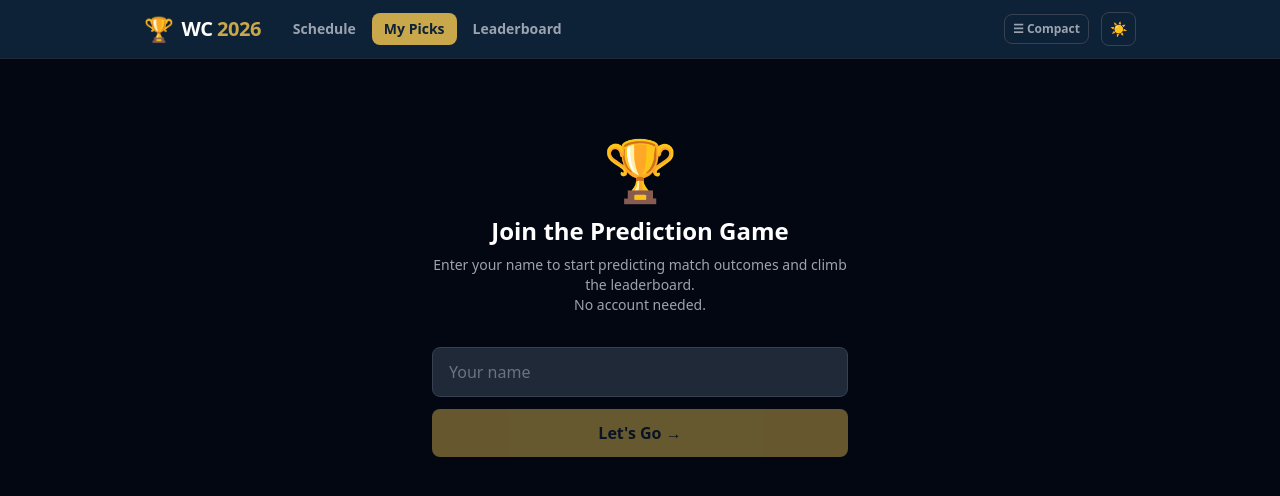
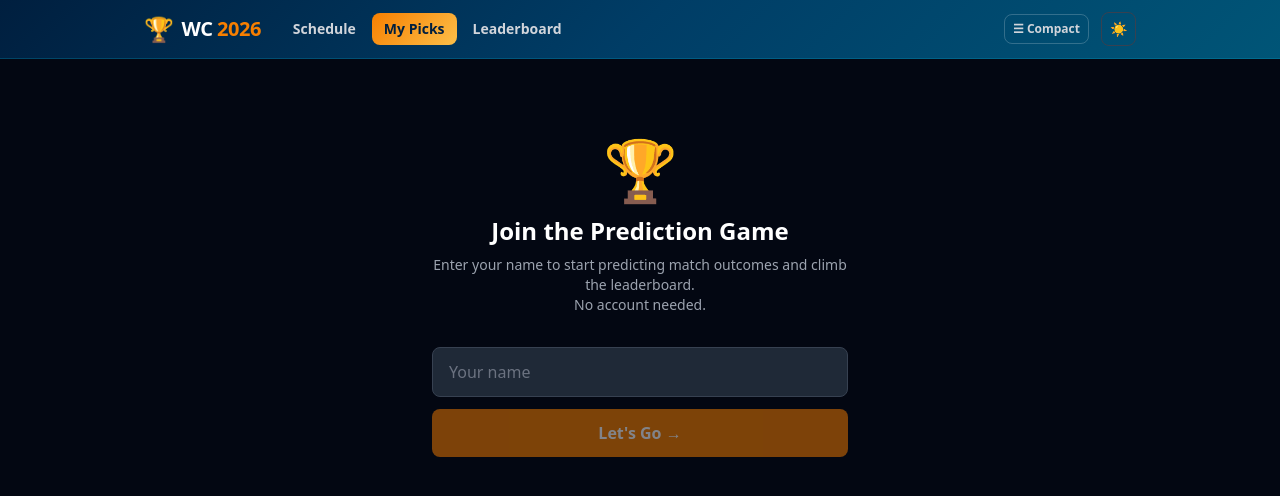
Before and after one commit to d33par-76/worldcup-predictor, a React (Vite) app: page /predict in a window 1280 px wide. Shown: the top 496 px of the page. Built offline with nearby package versions, Linux system fonts and the light colour scheme.

Commit message:
Apply Ocean Teal + Amber palette with gradient header

```diff
--- a/src/components/Header.jsx
+++ b/src/components/Header.jsx
@@ -12,7 +12,7 @@ export default function Header({ userName }) {
   const { compact, setCompact, theme, toggleTheme } = useAppContext()
 
   return (
-    <header className="bg-fifa-dark border-b border-gray-800 dark:border-gray-800 sticky top-0 z-50">
+    <header className="sticky top-0 z-50">
       <div className="max-w-5xl mx-auto px-4 py-3 flex items-center gap-3">
         <Link to="/" className="flex items-center gap-2 font-black text-xl tracking-tight mr-2">
           <span className="text-2xl">🏆</span>
@@ -26,8 +26,8 @@ export default function Header({ userName }) {
               to={to}
               className={`px-3 py-1.5 rounded-lg transition-colors ${
                 pathname === to
-                  ? 'bg-fifa-gold text-fifa-dark'
-                  : 'text-gray-400 hover:text-white hover:bg-gray-800'
+                  ? 'nav-active'
+                  : 'text-gray-300 hover:text-white hover:bg-white/10'
               }`}
             >
               {label}
@@ -42,7 +42,7 @@ export default function Header({ userName }) {
           className={`px-2 py-1.5 rounded-lg text-xs font-bold border transition-colors ${
             compact
               ? 'bg-fifa-gold text-fifa-dark border-fifa-gold'
-              : 'border-gray-700 text-gray-400 hover:border-gray-500 hover:text-white'
+              : 'border-white/20 text-gray-300 hover:border-fifa-teal hover:text-white'
           }`}
         >
           {compact ? '⊞ Full' : '☰ Compact'}
@@ -59,7 +59,7 @@ export default function Header({ userName }) {
       </div>
 
       {userName && (
-        <div className="bg-fifa-blue/20 border-t border-fifa-blue/30 text-center text-xs text-blue-300 py-1">
+        <div className="bg-fifa-teal/10 border-t border-fifa-teal/20 text-center text-xs text-cyan-300 py-1">
           Playing as <span className="font-bold text-white">{userName}</span>
           &nbsp;·&nbsp;
           <button
--- a/src/data/schedule.js
+++ b/src/data/schedule.js
@@ -187,22 +187,22 @@ export const STAGE_ORDER = [
 ]
 
 export const STAGE_COLORS = {
-  'Group A': 'bg-blue-900 text-blue-200',
-  'Group B': 'bg-blue-900 text-blue-200',
-  'Group C': 'bg-blue-900 text-blue-200',
-  'Group D': 'bg-blue-900 text-blue-200',
-  'Group E': 'bg-blue-900 text-blue-200',
-  'Group F': 'bg-blue-900 text-blue-200',
-  'Group G': 'bg-blue-900 text-blue-200',
-  'Group H': 'bg-blue-900 text-blue-200',
-  'Group I': 'bg-blue-900 text-blue-200',
-  'Group J': 'bg-blue-900 text-blue-200',
-  'Group K': 'bg-blue-900 text-blue-200',
-  'Group L': 'bg-blue-900 text-blue-200',
-  'Round of 32': 'bg-purple-900 text-purple-200',
-  'Round of 16': 'bg-purple-800 text-purple-100',
-  'Quarter-final': 'bg-orange-900 text-orange-200',
-  'Semi-final': 'bg-red-900 text-red-200',
+  'Group A': 'bg-cyan-900/60 text-cyan-200',
+  'Group B': 'bg-cyan-900/60 text-cyan-200',
+  'Group C': 'bg-cyan-900/60 text-cyan-200',
+  'Group D': 'bg-cyan-900/60 text-cyan-200',
+  'Group E': 'bg-cyan-900/60 text-cyan-200',
+  'Group F': 'bg-cyan-900/60 text-cyan-200',
+  'Group G': 'bg-cyan-900/60 text-cyan-200',
+  'Group H': 'bg-cyan-900/60 text-cyan-200',
+  'Group I': 'bg-cyan-900/60 text-cyan-200',
+  'Group J': 'bg-cyan-900/60 text-cyan-200',
+  'Group K': 'bg-cyan-900/60 text-cyan-200',
+  'Group L': 'bg-cyan-900/60 text-cyan-200',
+  'Round of 32': 'bg-sky-900/70 text-sky-200',
+  'Round of 16': 'bg-sky-800/70 text-sky-100',
+  'Quarter-final': 'bg-orange-900/70 text-orange-200',
+  'Semi-final': 'bg-amber-900/70 text-amber-200',
   'Third Place': 'bg-gray-700 text-gray-200',
   'Final': 'bg-fifa-gold text-fifa-dark',
 }
--- a/src/index.css
+++ b/src/index.css
@@ -6,27 +6,14 @@
   body {
     @apply bg-gray-950 text-white min-h-screen transition-colors duration-200;
   }
-  .light body, body.light {
-    @apply bg-gray-50 text-gray-900;
-  }
-}
-
-/* Light mode overrides */
-:root.light {
-  --card-bg: #ffffff;
-  --card-border: #e5e7eb;
-}
-:root.dark {
-  --card-bg: #111827;
-  --card-border: #1f2937;
 }
 
 @layer components {
   .btn-primary {
-    @apply bg-fifa-gold hover:bg-yellow-400 text-fifa-dark font-bold py-2 px-4 rounded-lg transition-colors duration-150 disabled:opacity-50 disabled:cursor-not-allowed;
+    @apply bg-fifa-gold hover:bg-amber-400 text-white font-bold py-2 px-4 rounded-lg transition-colors duration-150 disabled:opacity-50 disabled:cursor-not-allowed;
   }
   .btn-secondary {
-    @apply bg-fifa-blue hover:bg-blue-700 text-white font-semibold py-2 px-4 rounded-lg transition-colors duration-150;
+    @apply bg-fifa-blue hover:bg-cyan-700 text-white font-semibold py-2 px-4 rounded-lg transition-colors duration-150;
   }
   .card {
     @apply bg-white dark:bg-gray-900 border border-gray-200 dark:border-gray-800 rounded-xl p-4;
@@ -34,7 +21,41 @@
   .stage-badge {
     @apply text-xs font-bold uppercase tracking-wider px-2 py-0.5 rounded;
   }
-  .page-bg {
-    @apply bg-gray-50 dark:bg-gray-950 min-h-screen transition-colors duration-200;
-  }
 }
+
+/* ── Gradient header ─────────────────────────────────────────────────────── */
+header {
+  background: linear-gradient(135deg, #001f3f 0%, #003d66 50%, #005577 100%);
+  border-bottom: 1px solid rgba(0, 180, 216, 0.25);
+}
+
+/* ── Teal glow on active nav ─────────────────────────────────────────────── */
+.nav-active {
+  background: linear-gradient(135deg, #f77f00, #fcbf49) !important;
+  color: #001f3f !important;
+}
+
+/* ── Gradient accents on stage headings ──────────────────────────────────── */
+.gradient-text {
+  background: linear-gradient(90deg, #00b4d8, #f77f00);
+  -webkit-background-clip: text;
+  -webkit-text-fill-color: transparent;
+  background-clip: text;
+}
+
+/* ── Match card hover glow ────────────────────────────────────────────────── */
+.card:hover {
+  border-color: rgba(0, 180, 216, 0.35);
+  box-shadow: 0 0 0 1px rgba(0, 180, 216, 0.15);
+  transition: border-color 0.15s, box-shadow 0.15s;
+}
+
+/* ── Compact row highlight ───────────────────────────────────────────────── */
+.card-compact-selected {
+  border-left: 3px solid #f77f00;
+}
+
+/* ── Leaderboard top-3 gradient bar ─────────────────────────────────────── */
+.lb-bar-1 { background: linear-gradient(90deg, #f77f00, #fcbf49); }
+.lb-bar-2 { background: linear-gradient(90deg, #006994, #00b4d8); }
+.lb-bar-3 { background: linear-gradient(90deg, #003d66, #006994); }
--- a/tailwind.config.js
+++ b/tailwind.config.js
@@ -6,9 +6,11 @@ export default {
     extend: {
       colors: {
         fifa: {
-          blue: '#1a4f8a',
-          gold: '#c9a84c',
-          dark: '#0d2137',
+          blue: '#006994',
+          teal: '#00b4d8',
+          gold: '#f77f00',
+          amber: '#fcbf49',
+          dark: '#001f3f',
         },
       },
     },
```
